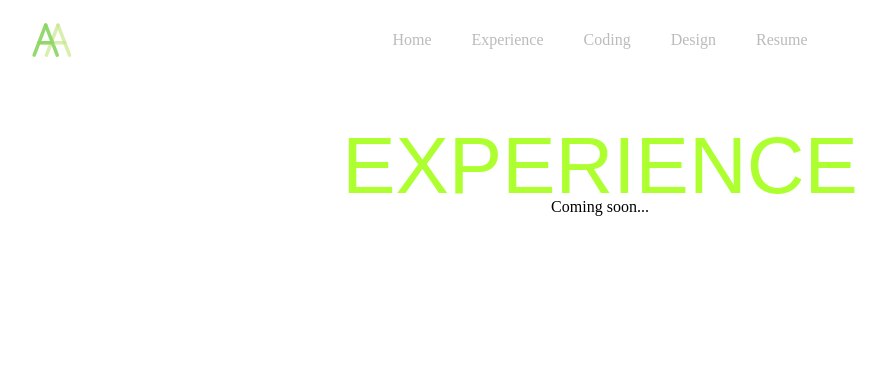
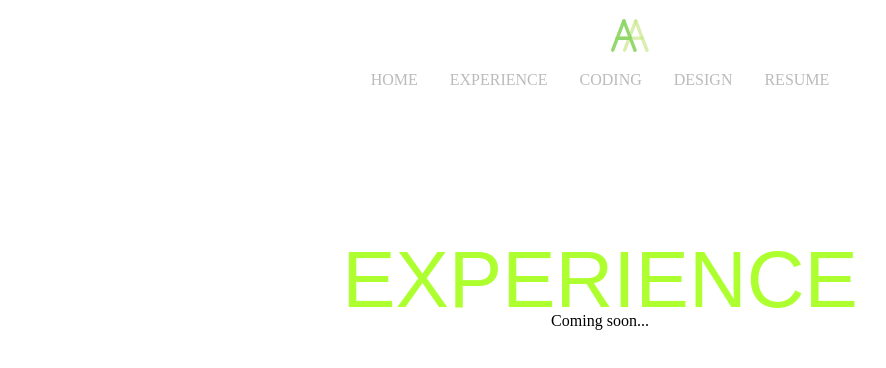
Before and after one commit to aavondet/old-aavondet, a Vue app: page /experience in a window 1280 px wide. Shown: the top 368 px of the page, without its empty margins (40-926 px from the left). Built offline with nearby package versions, Linux system fonts and the light colour scheme; a web font is replaced by a local one; what vue-animejs would draw is missing.

Commit message:
Updated header

```diff
--- a/package.json
+++ b/package.json
@@ -5,7 +5,8 @@
   "main": "index.js",
   "scripts": {
     "start": "node router.js",
-    "build": "webpack --mode development"
+    "build": "webpack --mode development",
+    "watch": "webpack --mode development --watch"
   },
   "repository": {
     "type": "git",
--- a/public/src/components/Header.vue
+++ b/public/src/components/Header.vue
@@ -2,11 +2,13 @@
 	<header>
 			<img src="../../AA.svg">
 			<nav>
-				<router-link class="link" to="/">Home</router-link>
-				<router-link class="link" to="/experience">Experience</router-link>
-				<router-link class="link" to="/coding">Coding</router-link>
-				<router-link class="link" to="/design">Design</router-link>
-				<a class="link" href="../../ARNAUD_AVONDET_RESUME.pdf">Resume</a>
+				<ul>
+					<li><router-link class="link" to="/">Home</router-link></li>
+					<li><router-link class="link" to="/experience">Experience</router-link></li>
+					<li><router-link class="link" to="/coding">Coding</router-link></li>
+					<li><router-link class="link" to="/design">Design</router-link></li>
+					<li><a class="link" href="../../ARNAUD_AVONDET_RESUME.pdf">Resume</a></li>
+				</ul>
 			</nav>
 	</header>
 </template>
@@ -21,22 +23,12 @@ export default {
 <style scoped>
 header {
 	background-color: white;
-	font: Arial;
-	position: fixed;
-	top: 0;
-	left: 0;
-	right: 0;
-	height: 10%;
-	display: flex;
-	align-items: center;
+	margin: 1em;
 	text-align: center;
-	z-index: 2;
-}
-header .link {
-  margin: 20px;
+	text-transform: uppercase;
 }
 img {
-	height: 50%;
+	height: 5%;
 	margin-left: 60px;
 }
 .link {
@@ -50,12 +42,14 @@ img {
 	-webkit-transition: color 0.5s;
   transition: color 0.5s;
 }
-nav {
+nav ul {
+	margin: 0;
+	padding: 0;
+	list-style: none;;
+}
+nav li {
 	display: inline-block;
-	float: none;
-  position: absolute;
-  top: 50%;
-  left: 50%;
-  transform: translate(-50%, -50%);
+	margin: 1em;
 }
+
 </style>
```
